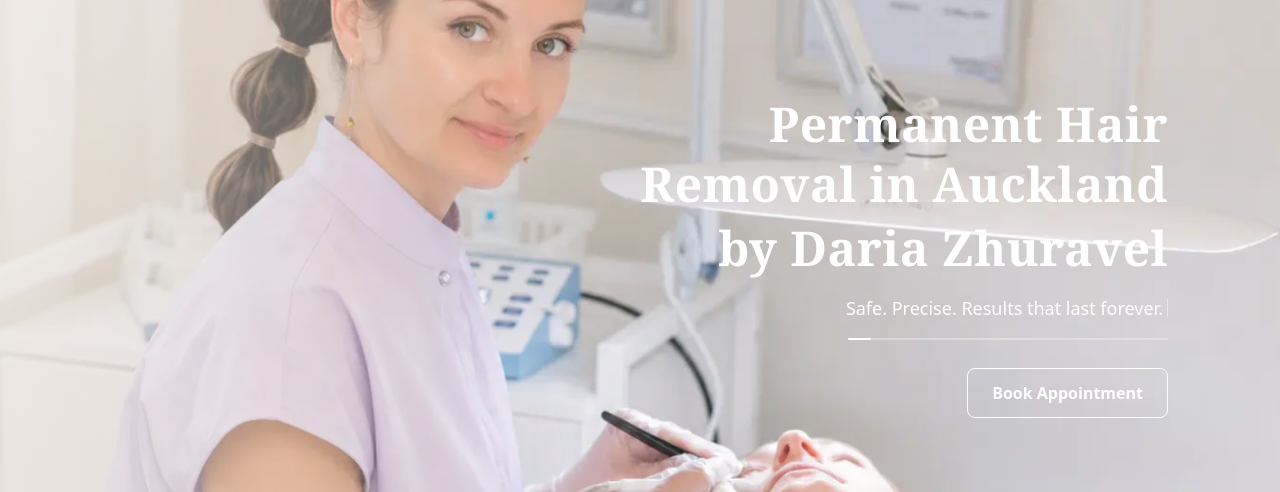
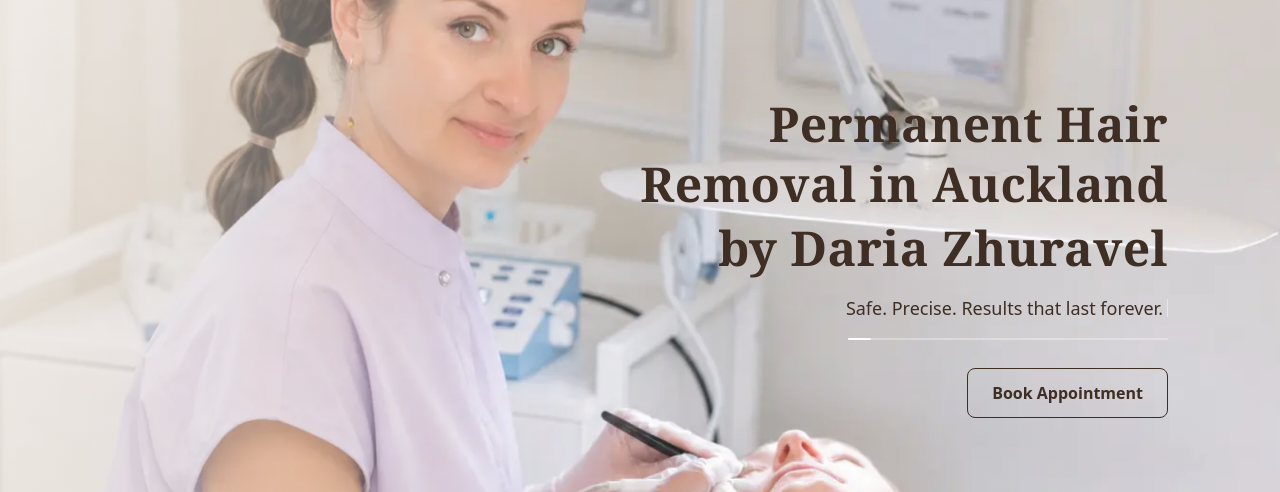
Before and after one commit to chasov-artem/daria-zhuravel, a React (Vite) app: page /en in a window 1280 px wide. Shown: the part 245-737 px from the top of the page. Built offline with nearby package versions, Linux system fonts and the light colour scheme; no server answers.

Commit message:
Hero color

```diff
--- a/src/components/Hero.jsx
+++ b/src/components/Hero.jsx
@@ -53,7 +53,7 @@ function Hero() {
 
       <div className="relative z-10 mx-auto flex w-full max-w-6xl flex-1 items-end justify-end px-4 pb-8 pt-20 md:items-center md:px-6 md:py-14">
         <MotionDiv
-          className="flex max-w-md flex-col items-center p-2 text-center text-white md:max-w-xl md:items-end md:p-6 md:text-right"
+          className="flex max-w-md flex-col items-center p-2 text-center text-[#3e2e23] md:max-w-xl md:items-end md:p-6 md:text-right"
           initial="hidden"
           animate="show"
           variants={{
@@ -134,7 +134,7 @@ function Hero() {
               target="_blank"
               rel="noopener noreferrer"
               aria-label={t("bookNow")}
-              className="inline-flex w-fit cursor-pointer rounded-lg border border-softBrown/50 bg-softBrown px-6 py-3 text-base font-semibold text-white transition hover:bg-softBrown/90 hover:shadow-md focus-visible:outline-none focus-visible:ring-2 focus-visible:ring-softBrown/60 focus-visible:ring-offset-2"
+              className="inline-flex w-fit cursor-pointer rounded-lg border border-softBrown/50 bg-softBrown px-6 py-3 text-base font-semibold text-[#3e2e23] transition hover:bg-softBrown/90 hover:shadow-md focus-visible:outline-none focus-visible:ring-2 focus-visible:ring-softBrown/60 focus-visible:ring-offset-2"
             >
               {t("bookNow")}
             </a>
```
